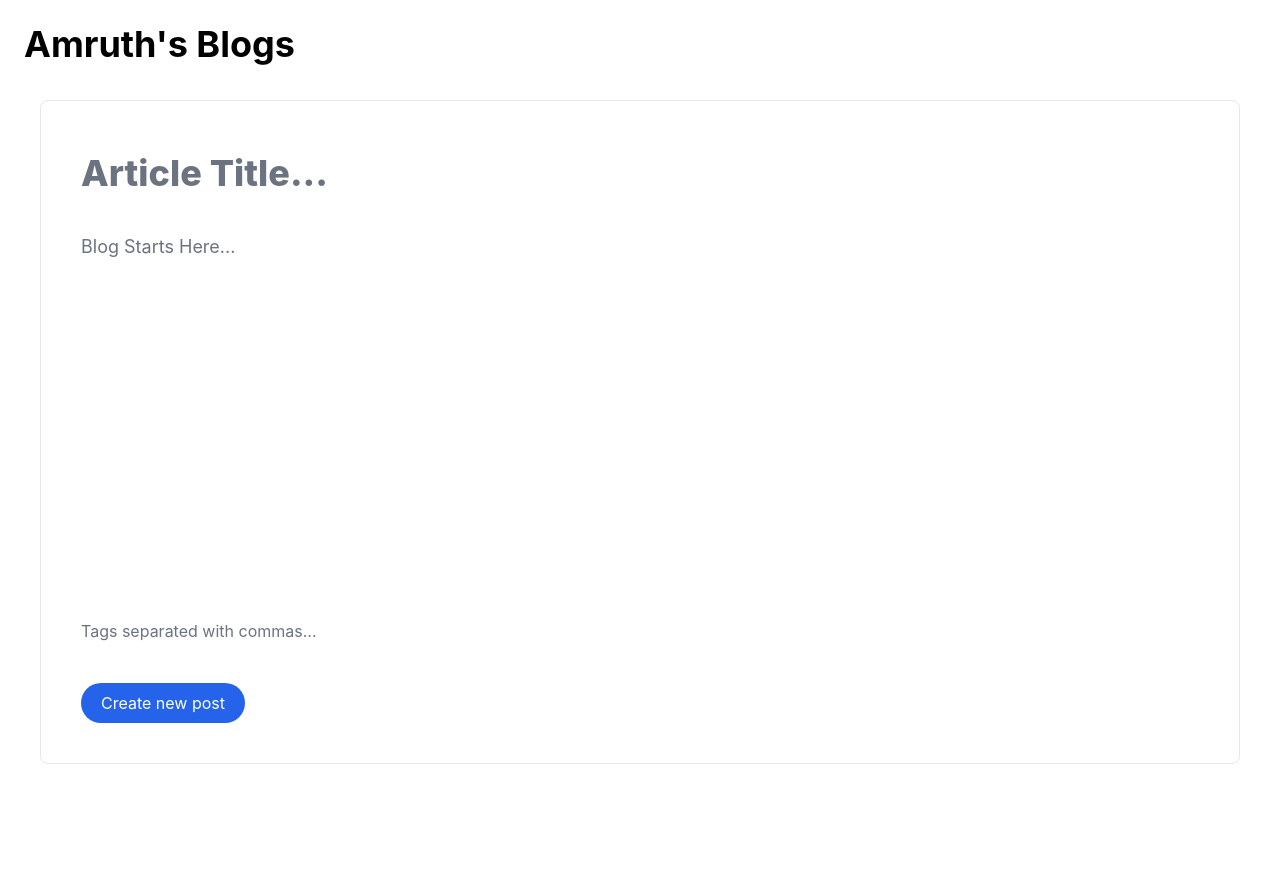
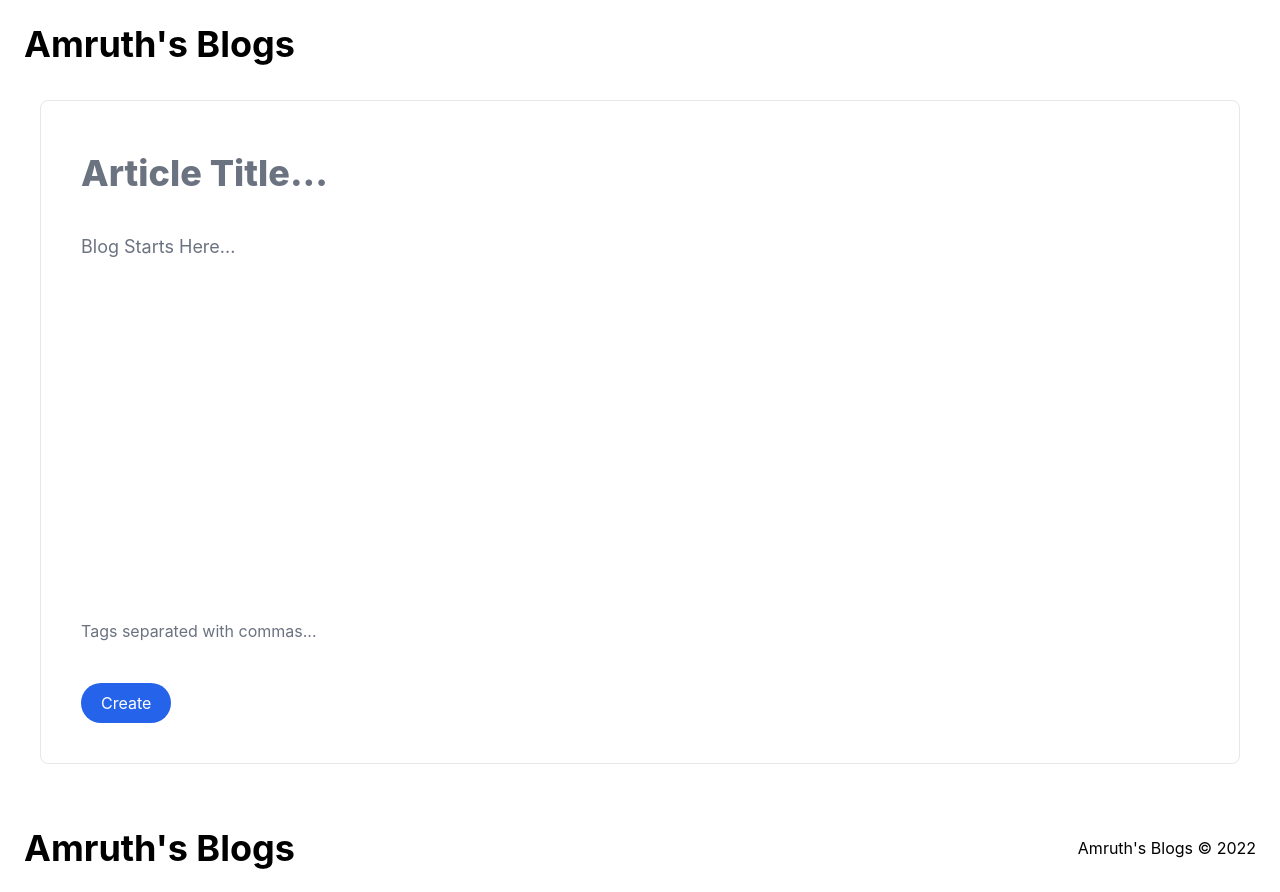
Before and after one commit to amruth-k99/recent-activity-frontend, a Next.js app: page /post/create in a window 1280 px wide. Before the commit the page ends 804 px from the top, so only its background shows below. Built offline with nearby package versions, Linux system fonts and the light colour scheme; no server answers.

Commit message:
added footer

```diff
--- a/src/pages/post/create.tsx
+++ b/src/pages/post/create.tsx
@@ -5,6 +5,7 @@ import postAPI from '../../apis/posts';
 import { toast } from 'react-toastify';
 import { useRouter } from 'next/router';
 import SEO from '../../components/SEO';
+import { AiOutlineLoading3Quarters } from 'react-icons/ai';
 
 const Home: NextPage = () => {
   const router = useRouter();
@@ -106,7 +107,11 @@ const Home: NextPage = () => {
                 className="mr-auto"
               >
                 <div className="text-md whitespace-nowrap flex gap-2 text-white rounded-3xl bg-blue-600 px-5 py-2 cursor-pointer">
-                  Create new post
+                  {loading ? (
+                    <AiOutlineLoading3Quarters className="mx-3 duration-200 animate-spin text-lg text-white" />
+                  ) : (
+                    'Create'
+                  )}
                 </div>
               </button>
             </div>
--- /dev/null
+++ b/src/shared/Footer/index.tsx
@@ -0,0 +1,23 @@
+import React from 'react';
+import Link from 'next/link';
+import { TiPencil } from 'react-icons/ti';
+import { useRouter } from 'next/router';
+
+const Footer = () => {
+  return (
+    <div className="flex justify-between w-full p-6">
+      <div className="flex items-center">
+        <Link href={'/'}>
+          <div className="text-2xl md:text-4xl cursor-pointer font-bold">
+            Amruth&apos;s Blogs
+          </div>
+        </Link>
+      </div>
+      <div className="my-auto">
+        Amruth&apos;s Blogs &copy; {new Date().getFullYear()}
+      </div>
+    </div>
+  );
+};
+
+export default Footer;
--- a/src/shared/Layout/index.tsx
+++ b/src/shared/Layout/index.tsx
@@ -1,5 +1,6 @@
 import React from 'react';
 import Header from '../Header';
+import Footer from '../Footer/index';
 
 interface LayoutProps {
   children: React.ReactNode;
@@ -12,6 +13,7 @@ function Layout(props: LayoutProps) {
       <Header />
       <div>{props.children}</div>
       {/* Footer */}
+      <Footer />
     </div>
   );
 }
```
Also changed, not shown: src/shared/Footer/index.js (deleted).
